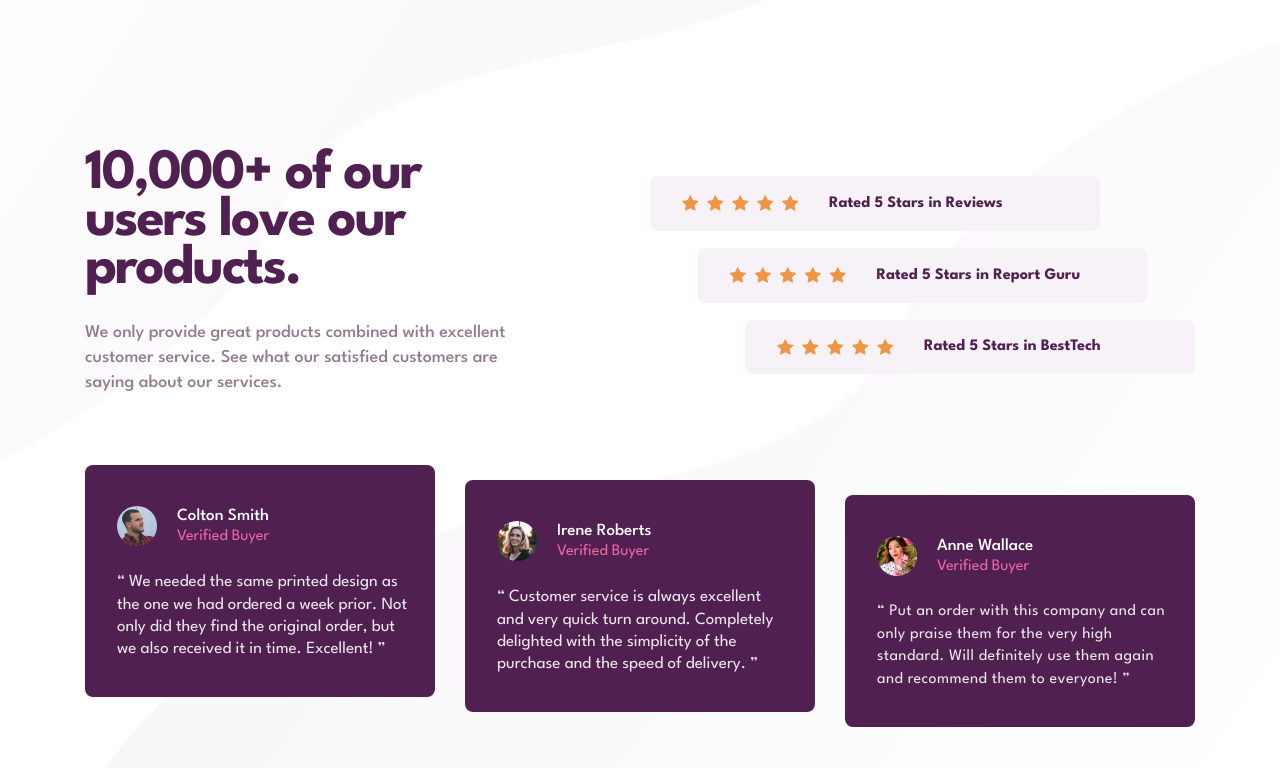
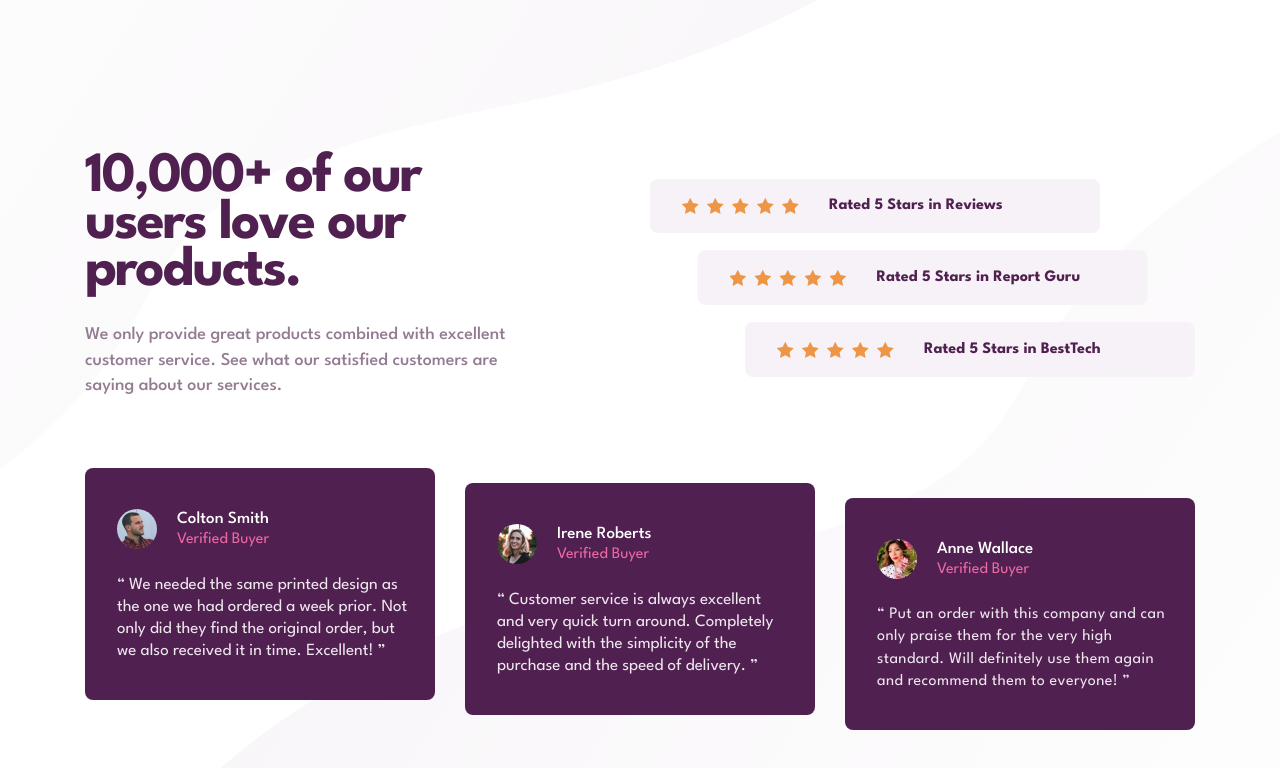
Before and after one commit to AbdallahMaherDev/Social-proof-section-10, a plain HTML site: page FEM10.html in a window 1280 px wide. Drawn offline with Linux system fonts and the light colour scheme.

Commit message:
change css

```diff
--- a/css/FEM10.css
+++ b/css/FEM10.css
@@ -118,7 +118,7 @@ body {
     body {
         display: grid;
         overflow: hidden;
-        align-items: center;
+        margin-top: 12%;
         justify-content: center;
     }
     .container .top .ratings .rating  {
```
